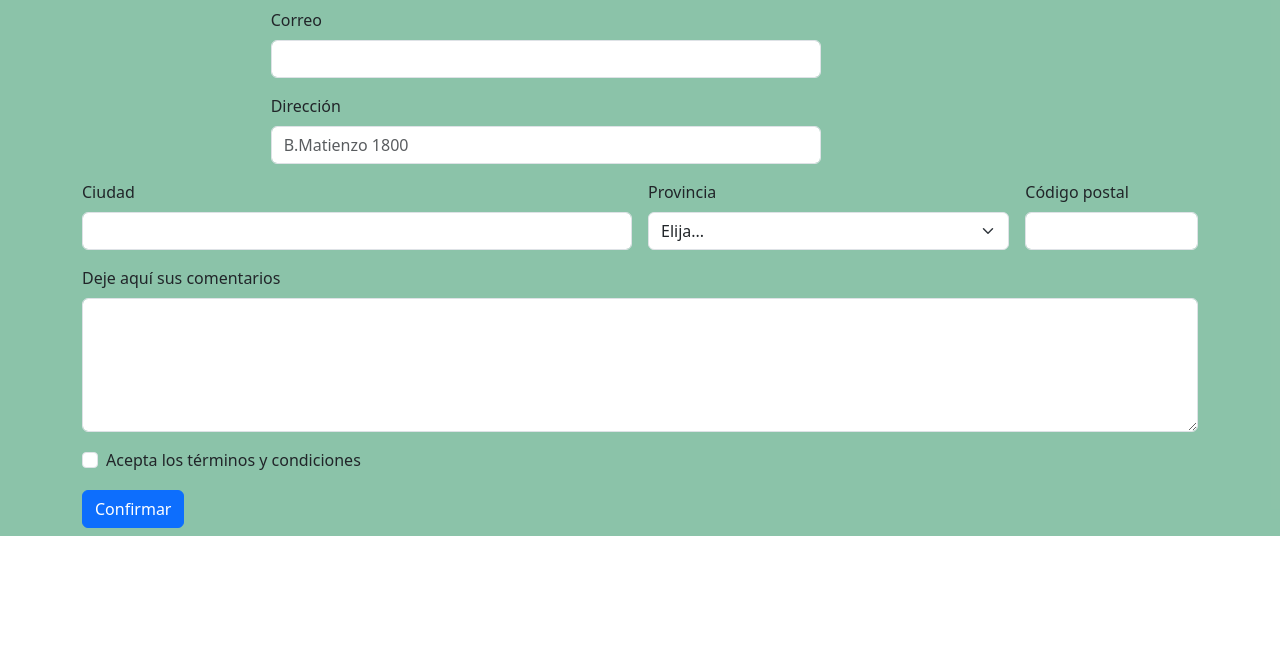
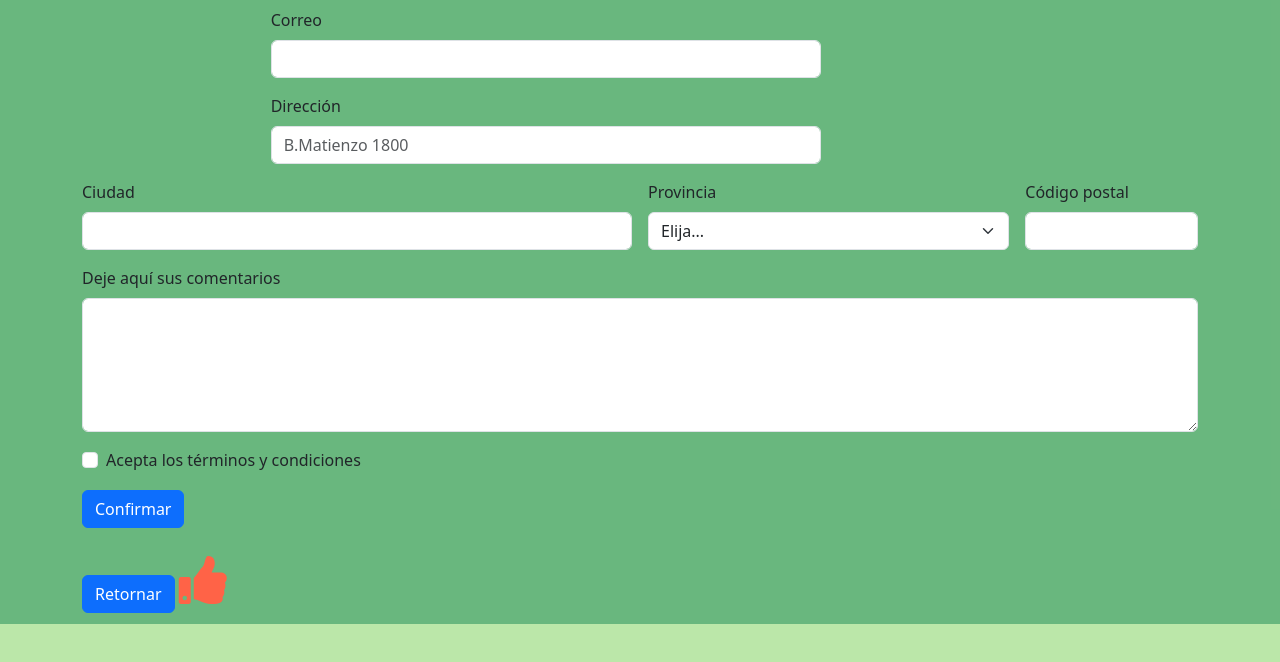
Before and after one commit to nestdanchia/TPTURISMO, a plain HTML site: page formulario.html in a window 1280 px wide. Drawn offline with nearby package versions, Linux system fonts and the light colour scheme.

Commit message:
Update formulario.html

```diff
--- a/formulario.html
+++ b/formulario.html
@@ -5,11 +5,11 @@
   <meta name="viewport" content="width=device-width, initial-scale=1.0">
   <title>Formulario</title>
   <link href="https://cdn.jsdelivr.net/npm/bootstrap@5.3.0/dist/css/bootstrap.min.css" rel="stylesheet">
-
+  <link rel="stylesheet" href="https://use.fontawesome.com/releases/v5.12.1/css/all.css" crossorigin="anonymous">
   <!-- <link rel="stylesheet" href="css/bootstrap.min.css" crossorigin="anonymous"> -->
   <link rel="stylesheet" href="css/main.css">
 </head>
-<body>
+<body style="background-color:#bbe7a9">
   <div class="bg-success p-2" style="--bs-bg-opacity: .5;">
   <div class="container">
 
@@ -55,6 +55,12 @@
       <div class="col-md-12">
         <button type="submit" class="btn btn-primary">Confirmar</button>
       </div>
+      <div class="col-md-12">
+        <a class="btn btn-primary" href="./index.html">Retornar</a>
+        <span style="font-size: 3em; color: Tomato;">
+          <i class="fas fa-thumbs-up"></i>
+        </span>
+      </div>
     </form>
   </div>
 
```
